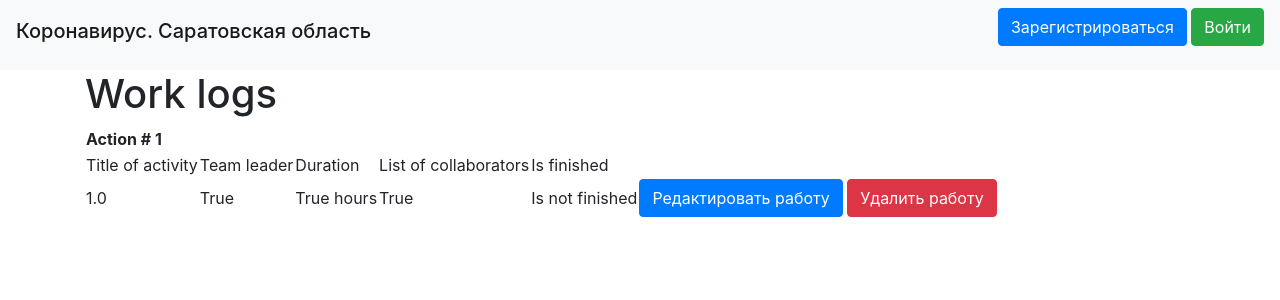
After one commit to belopakhovart/lastproject, a Flask app: page /corona_main in a window 1280 px wide. The commit adds this page. Shown: the top 300 px of the page. Run offline with Flask 2, Linux system fonts and the light colour scheme; data comes from the database, SQL or seed files in the repository; tables that the repository leaves empty hold one stand-in row (values such as "Sample post"); some libraries are stand-ins or nearby versions.

Commit message:
HTML малые изменение

```diff
--- a/Artem/templates/base.html
+++ b/Artem/templates/base.html
@@ -15,7 +15,7 @@
         <h1 class="navbar-brand" href="#">Коронавирус. Саратовская область</h1>
         {% if current_user.is_authenticated %}
         <p>
-            <a class="navbar-brand" href="/logout">{{ current_user.name }} {{ current_user.surname }}</a>
+            <a class="mark mR analytics-app-popup-mark " href="/logout">{{ current_user.name }} {{ current_user.surname }} (выйти)</a>
             <a class="btn btn-primary " href="/user_info" methods="POST">Личная информация</a>
             <a class="btn btn-primary " href="/map" methods="POST">Карта</a>
             <a class="btn btn-primary " href="/statistics" methods="POST">Статистика</a>
--- /dev/null
+++ b/Artem/templates/corona.html
@@ -0,0 +1,36 @@
+{% extends "base.html" %}
+
+{% block content %}
+<h1>Work logs</h1>
+<table>
+    {% for a in i %}
+
+    <tr>
+        <th>Action # {{ a[0] }}</th>
+        <th></th>
+        <th></th>
+        <th></th>
+    </tr>
+    <tr class="header">
+        <td class="title">Title of activity</td>
+        <td class="title">Team leader</td>
+        <td class="title">Duration</td>
+        <td class="title">List of collaborators</td>
+        <td class="title">Is finished</td>
+    </tr>
+    <tr class="info">
+        <td>{{ a[1] }}</td>
+        <td>{{ a[2] }}</td>
+        <td>{{ a[3] }} hours</td>
+        <td>{{ a[4] }}</td>
+        <td class="fin">{% if a[5] == 1 %} Finished {% else %} Is not finished {% endif %}</td>
+        {% if a[6] == current_user.id %}
+        <td>
+            <a class="btn btn-primary" href="/edit_job/{{ a[0] }}">Редактировать работу</a>
+            <a class="btn btn-danger" href="/job_delete/{{ a[0] }}">Удалить работу</a>
+        </td>
+        {% endif %}
+    </tr>
+    {% endfor %}
+</table>
+{% endblock %}
```
